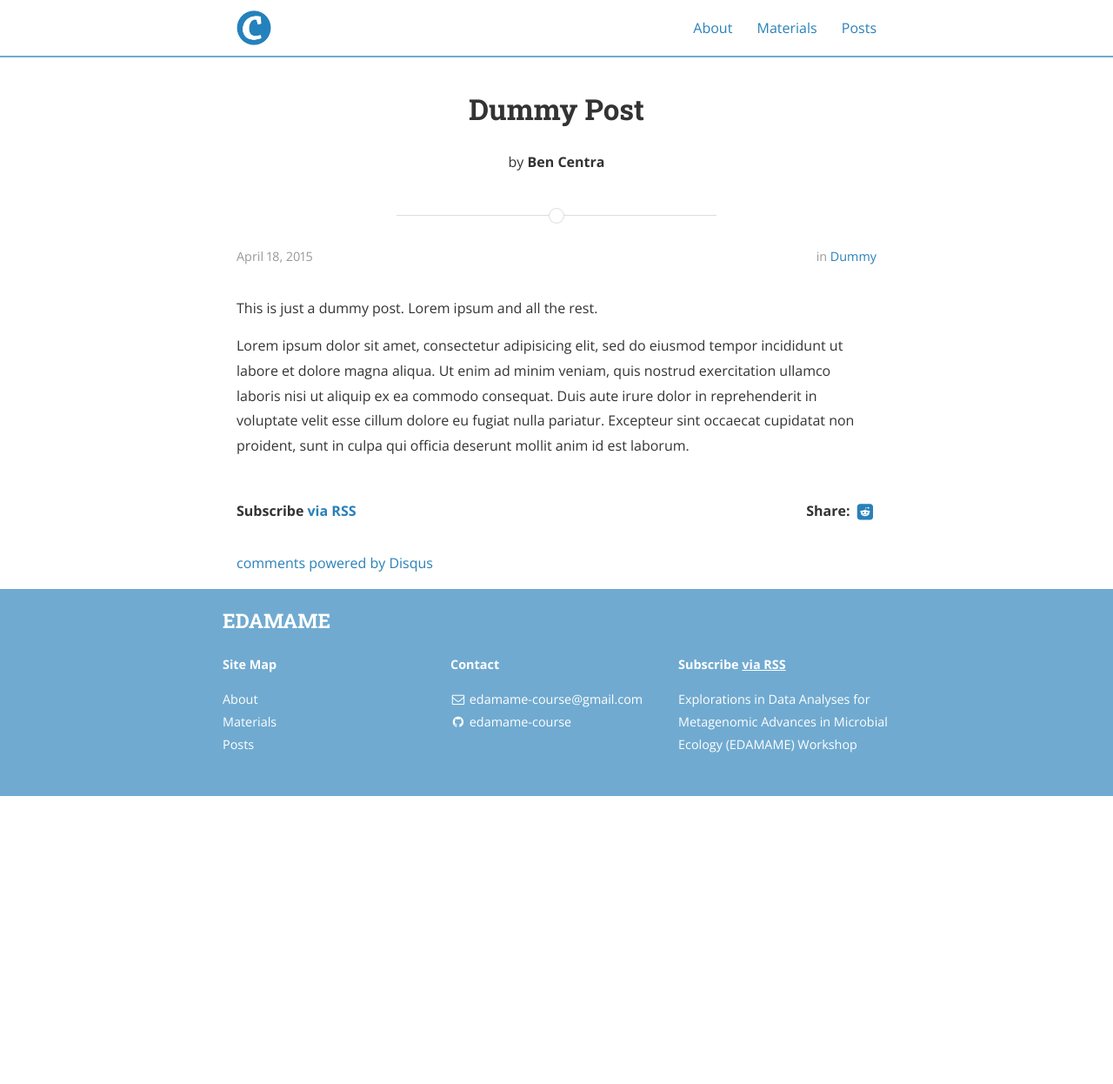
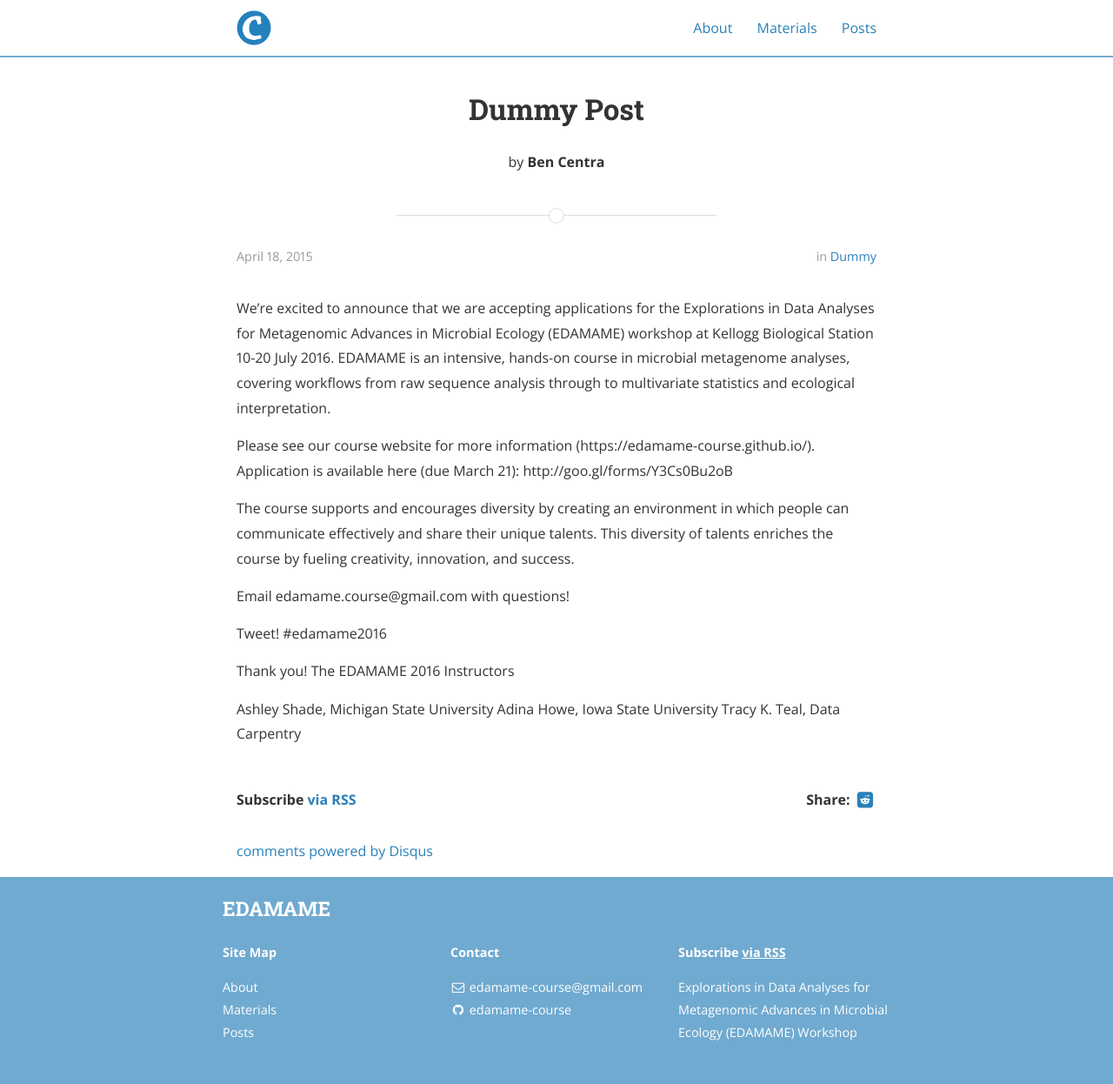
Before and after one commit to edamame-course/edamame-course.github.io, a Jekyll site: the page built from _posts/2015-04-18-dummy.markdown, in a window 1280 px wide. Shown: the whole page at 87% size. Built offline with Jekyll 4.4.1, drawn with Linux system fonts in a browser that asks for light colours; nearby versions of some CDN libraries; comment, search, counter and statistics services are not loaded; a style sheet for code colours, icons or effects is not loaded; before the commit the page ends 915 px from its top, so only the background shows below that.

Commit message:
first blog post - application info

```diff
--- a/_posts/2015-04-18-dummy.markdown
+++ b/_posts/2015-04-18-dummy.markdown
@@ -6,11 +6,19 @@ author: Ben Centra
 categories: Dummy
 ---
 
-This is just a dummy post. Lorem ipsum and all the rest.
+We’re excited to announce that we are accepting applications for the Explorations in Data Analyses for Metagenomic Advances in Microbial Ecology (EDAMAME) workshop at Kellogg Biological Station 10-20 July 2016.  EDAMAME is an intensive, hands-on course in microbial metagenome analyses, covering workflows from raw sequence analysis through to multivariate statistics and ecological interpretation.
 
-Lorem ipsum dolor sit amet, consectetur adipisicing elit, sed do eiusmod
-tempor incididunt ut labore et dolore magna aliqua. Ut enim ad minim veniam,
-quis nostrud exercitation ullamco laboris nisi ut aliquip ex ea commodo
-consequat. Duis aute irure dolor in reprehenderit in voluptate velit esse
-cillum dolore eu fugiat nulla pariatur. Excepteur sint occaecat cupidatat non
-proident, sunt in culpa qui officia deserunt mollit anim id est laborum.
+Please see our course website for more information (https://edamame-course.github.io/).  Application is available here (due March 21):  http://goo.gl/forms/Y3Cs0Bu2oB
+
+The course supports and encourages diversity by creating an environment in which people can communicate effectively and share their unique talents. This diversity of talents enriches the course by fueling creativity, innovation, and success.
+
+Email edamame.course@gmail.com with questions!
+
+Tweet!  #edamame2016
+
+Thank you!
+The EDAMAME 2016 Instructors
+
+Ashley Shade, Michigan State University
+Adina Howe, Iowa State University
+Tracy K. Teal, Data Carpentry
```
